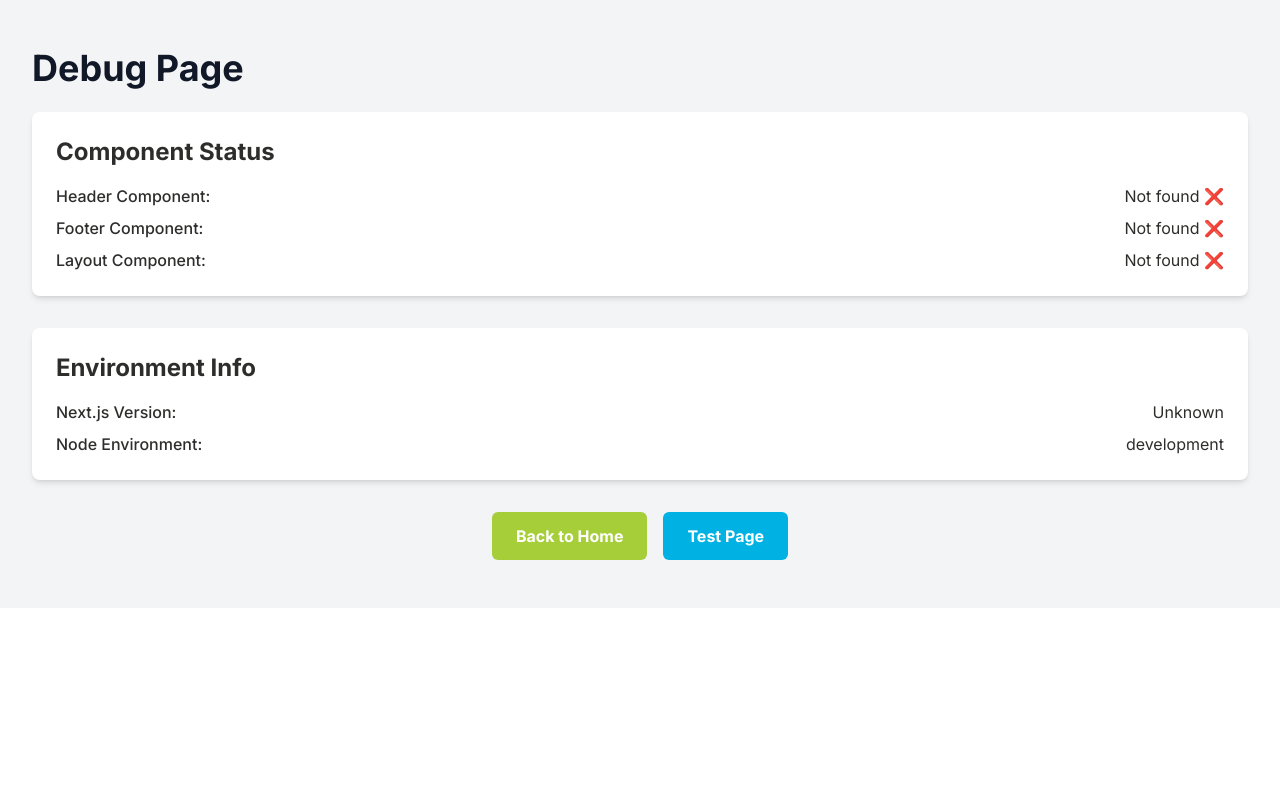
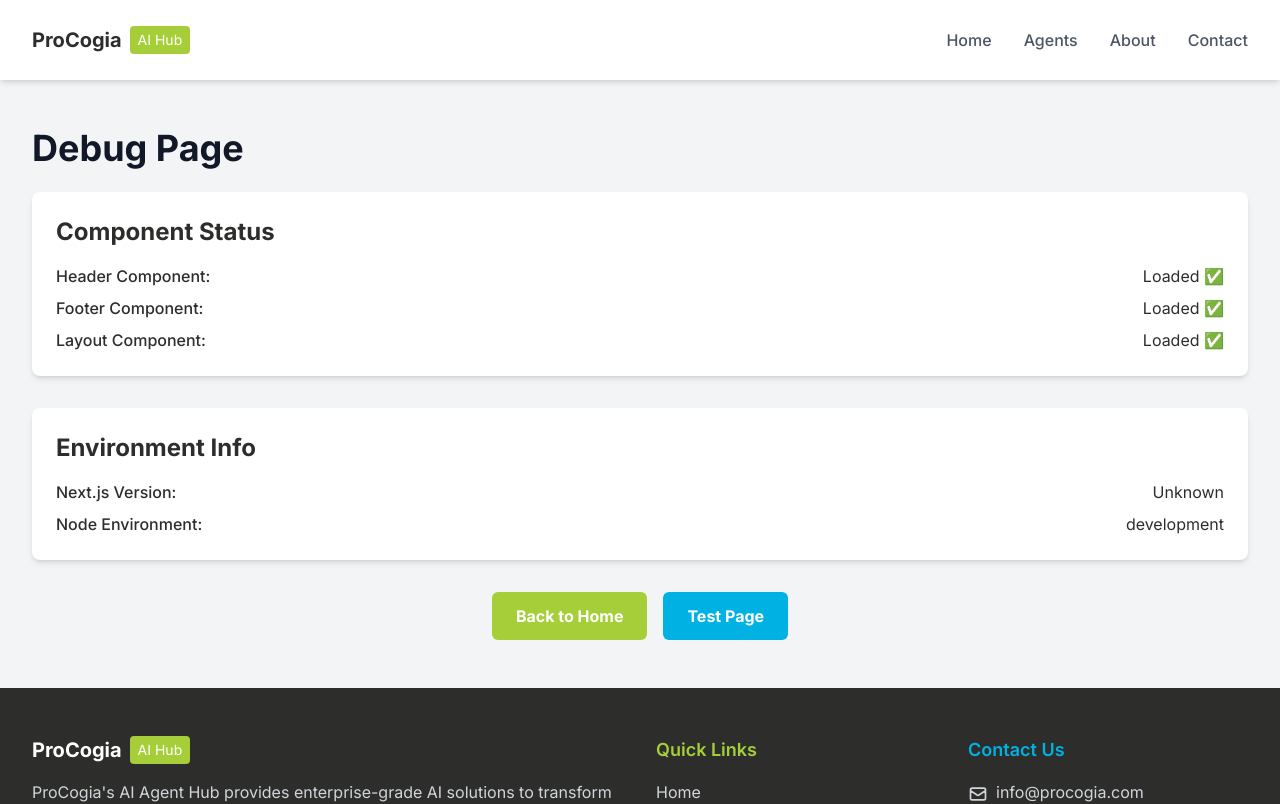
Before and after one commit to HarsukritP/agent-hub, a Next.js app: page /debug in a window 1280 px wide. Shown: the top 804 px of the page. Built offline with nearby package versions, Linux system fonts and the light colour scheme.

Commit message:
Fix Layout component import in _app.js

```diff
--- a/pages/_app.js
+++ b/pages/_app.js
@@ -1,5 +1,6 @@
 import '../src/styles/globals.css';
 import Head from 'next/head';
+import Layout from '../src/components/layout/Layout';
 
 function MyApp({ Component, pageProps }) {
   return (
@@ -7,10 +8,12 @@ function MyApp({ Component, pageProps }) {
       <Head>
         <title>ProCogia AI Agent Hub</title>
         <meta name="description" content="Access ProCogia's suite of AI agents for enterprise solutions" />
-        <link rel="icon" href="/favicon.ico" />
+        <link rel="icon" href="/favicon.svg" type="image/svg+xml" />
         <link href="https://fonts.googleapis.com/css2?family=Inter:wght@300;400;500;600;700&display=swap" rel="stylesheet" />
       </Head>
-      <Component {...pageProps} />
+      <Layout>
+        <Component {...pageProps} />
+      </Layout>
     </>
   );
 }
```
